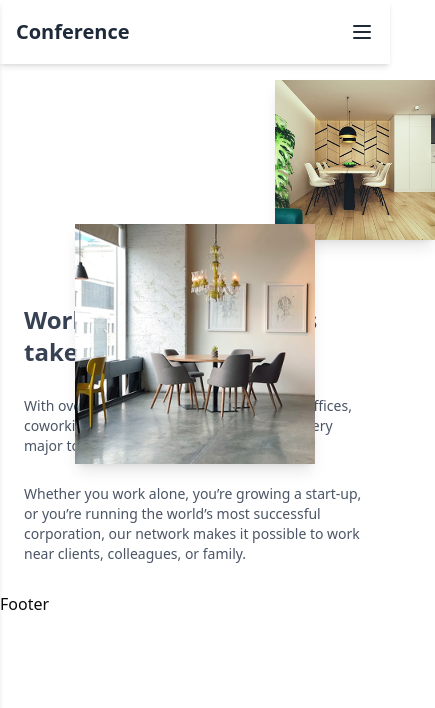
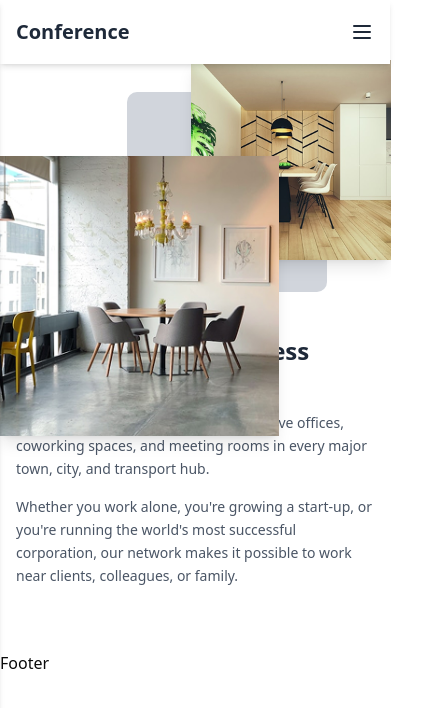
Before and after one commit to Ekata1233/BookMySpace, a Next.js app: page /componants/workBusiness in a window 390 px wide. Shown: the top 708 px of the page, 435 px wide, since content can reach past the window. Built offline with nearby package versions, Linux system fonts and the light colour scheme.

Commit message:
responsive

```diff
--- a/src/app/componants/workBusiness/page.tsx
+++ b/src/app/componants/workBusiness/page.tsx
@@ -2,39 +2,41 @@ import React from "react";
 
 const WorkBusiness = () => {
   return (
-    <div className="">
-      <div className="grid grid-cols-1 md:grid-cols-2 mt-16">
-        <div className="relative flex justify-center items-center">
+    <div className="container mx-auto px-4 sm:px-6 lg:px-8 py-12">
+      <div className="grid grid-cols-1 md:grid-cols-2 gap-8 md:gap-12 items-center">
+        {/* Image Section */}
+        <div className="relative flex justify-center items-center h-64 sm:h-80 md:h-96 lg:h-[28rem] xl:h-[32rem]">
           {/* Gray Square Behind Images */}
-          <div className="absolute w-30 sm:w-30 sm:h-30 md:w-50 md:h-50 lg:w-60 lg:h-60 bg-gray-400 rounded-lg transform translate-x-20 translate-y-10"></div>
+          <div className="absolute w-50 h-50 sm:w-48 sm:h-48 md:w-56 md:h-56 lg:w-64 lg:h-64 bg-gray-300 rounded-lg transform translate-x-8 sm:translate-x-12 md:translate-x-10 lg:translate-x-10 translate-y-4 sm:translate-y-6 md:-translate-y-10 lg:translate-y-0"></div>
 
           {/* Top Image */}
           <img
             src="/business_1.png"
             alt="Top Image"
-            className="w-40 sm:w-40 md:w-45 lg:w-60 shadow-lg transform translate-x-40 -translate-y-6 absolute"
+            className="w-50 sm:w-40 md:w-55 lg:w-60 xl:w-64 shadow-lg transform translate-x-24 sm:translate-x-20 md:translate-x-24 lg:translate-x-32 xl:translate-x-40 -translate-y-4 sm:-translate-y-6 md:-translate-y-35 lg:-translate-y-27 absolute z-0"
           />
 
           {/* Bottom Image */}
           <img
             src="/business_2.png"
             alt="Bottom Image"
-            className="w-60 sm:w-60 md:w-70 lg:w-85 shadow-lg transform -translate-x-0 translate-y-40"
+            className="w-70 sm:w-56 md:w-75 lg:w-80 xl:w-80 shadow-lg transform -translate-x-14 sm:translate-x-4 md:-translate-x-7 lg:-translate-x-20 xl:-translate-x-10 translate-y-30 sm:translate-y-20 md:translate-y-20 lg:translate-y-28 xl:translate-y-28 z-10"
           />
         </div>
 
-        <div className="px-6 md:px-8 lg:px-10 xl:px-28 text-start">
-          <h1 className="text-2xl sm:text-3xl md:text-4xl lg:text-5xl font-bold text-gray-700">
+        {/* Text Section */}
+        <div className="px-0 sm:px-4 md:px-6 lg:px-8 xl:px-12 text-start">
+          <h1 className="text-2xl sm:text-3xl md:text-4xl lg:text-5xl font-bold text-gray-800 leading-tight sm:leading-snug md:leading-normal">
             Work wherever business takes you.
           </h1>
-          <p className="my-7 text-sm sm:text-base md:text-lg text-gray-600">
+          <p className="mt-4 sm:mt-6 md:mt-8 mb-4 sm:mb-6 text-sm sm:text-base md:text-lg text-gray-600 leading-relaxed">
             With over 4000 locations globally, we have offices, coworking
             spaces, and meeting rooms in every major town, city, and transport
             hub.
           </p>
-          <p className="my-7 text-sm sm:text-base md:text-lg text-gray-600">
-            Whether you work alone, you’re growing a start-up, or you’re running
-            the world’s most successful corporation, our network makes it
+          <p className="my-4 sm:my-6 text-sm sm:text-base md:text-lg text-gray-600 leading-relaxed">
+            Whether you work alone, you're growing a start-up, or you're running
+            the world's most successful corporation, our network makes it
             possible to work near clients, colleagues, or family.
           </p>
         </div>
```
